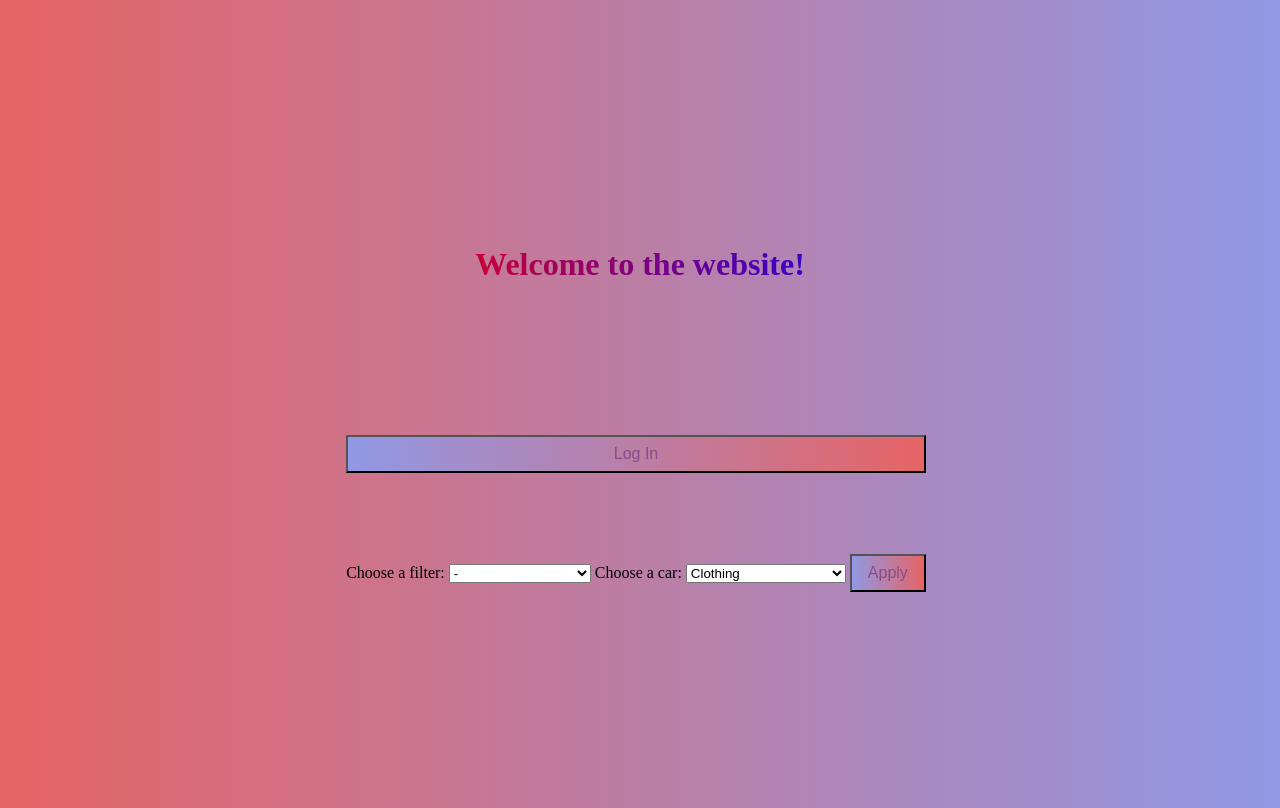
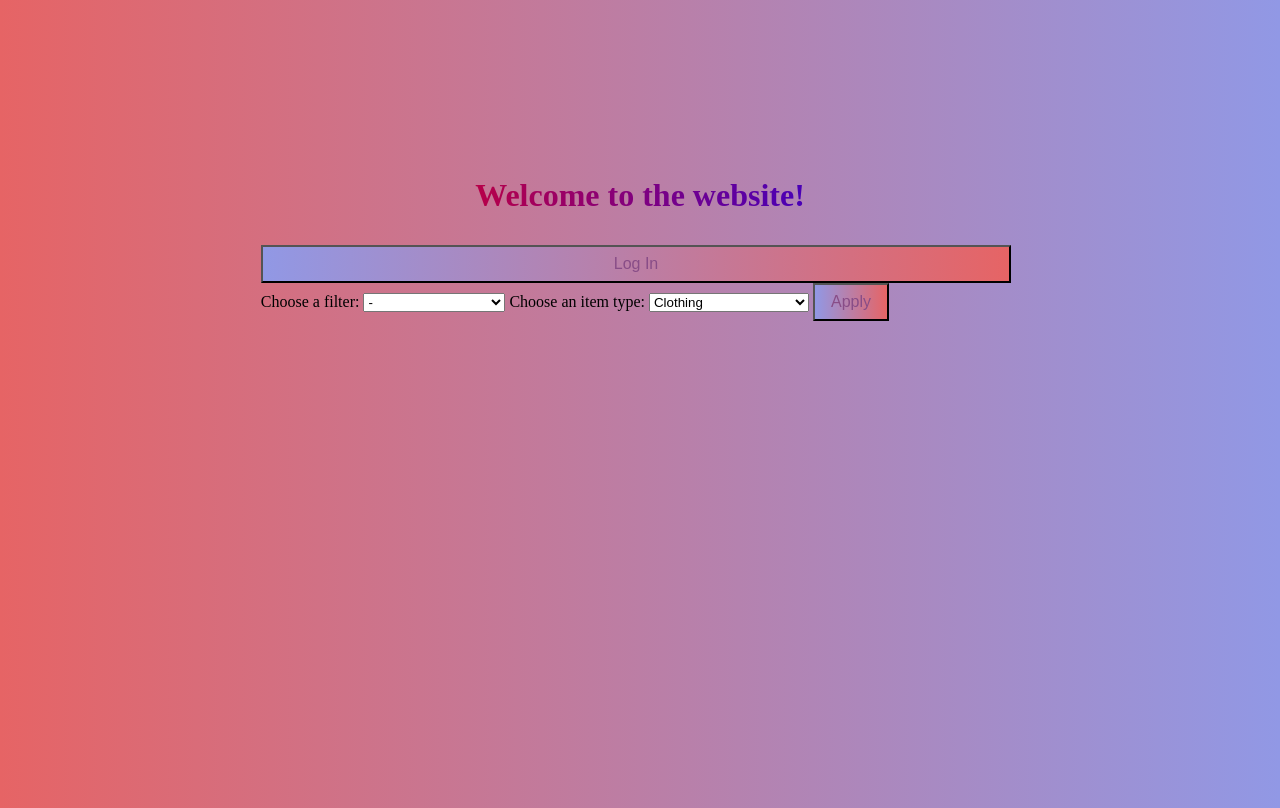
Before and after one commit to SweetSourandChili/basicFlaskApp, a Flask app: page / in a window 1280 px wide. Run offline with Flask 2, Linux system fonts and the light colour scheme.

Commit message:
review and filters missing

```diff
--- a/main.py
+++ b/main.py
@@ -12,6 +12,11 @@
 
 db = client['webData']
 users = db['userData']
+
+clothing = db['clothing']
+compComponents = db['compComponents']
+monitors = db['monitors']
+snacks = db['snacks']
 
 
 @app.route('/')
@@ -32,8 +37,7 @@
     username = fl.request.form['username']
     password = fl.request.form['password']
 
-    print(fl.request.form.get("admin"))
-    if fl.request.form.get("admin"):
+    if fl.request.form.get("admin") == 'True':
         user = users.find_one({"username": username, "admin": True})
     else:
         user = users.find_one({"username": username, "admin": False})
@@ -57,10 +61,10 @@
 @app.route('/user', methods=['POST'])
 def user():
     username = fl.request.form.get('username')
-    password = fl.request.form.get('password')
     add = fl.request.form.get('add')
 
     if add == 'True':
+        password = fl.request.form.get('password')
         # Check if the user already exists in the database
         user_instance = users.find_one({"username": username})
         if user_instance:
@@ -68,15 +72,18 @@
         elif username == "" or password == "":
             return fl.jsonify({'success': False, 'message': 'Empty fields!'}), 405
 
-        users.insert_one({
+        result = users.insert_one({
             'username': username,
             'password': password,
             'avgRating': None,
             'reviews': [],
             'admin': False
         })
+        if result.acknowledged:
+            return fl.jsonify({'success': True, 'message': 'User created successfully.'}), 200
+        else:
+            return fl.jsonify({'success': False, 'message': 'Can not reach the server!'}), 405
 
-        return fl.jsonify({'success': True, 'message': 'User created successfully!'}), 200
 
     else:
         result = users.delete_one({'username': username})
@@ -86,6 +93,117 @@
             return fl.jsonify({'success': False, 'message': 'User not found!'}), 404
 
 
+@app.route('/item', methods=['POST'])
+def item():
+    add = fl.request.form.get('add')
+    type = int(fl.request.form.get('item_type'))
+    if add == 'True':
+        query = {
+            "name": fl.request.form.get('name'),
+            "description": fl.request.form.get('description'),
+            "price": fl.request.form.get('price'),
+            "currency": "$",
+            "seller": fl.request.form.get('seller'),
+            "image": fl.request.form.get('image_link'),
+            "size": fl.request.form.get('size'),
+            "colour": fl.request.form.get('colour'),
+            "spec": fl.request.form.get('spec'),
+            "rating": None,
+            "reviews": []
+        }
+        if type == 0:
+            check_old = clothing.find_one({'name': fl.request.form.get('name')})
+            if check_old:
+                return fl.jsonify({'success': False, 'message': 'There is a item with the same name!'}), 405
+            else:
+                result = clothing.insert_one(query)
+
+        elif type == 1:
+            check_old = compComponents.find_one({'name': fl.request.form.get('name')})
+            if check_old:
+                return fl.jsonify({'success': False, 'message': 'There is a item with the same name!'}), 405
+            else:
+                result = compComponents.insert_one(query)
+
+        elif type == 2:
+            check_old = monitors.find_one({'name': fl.request.form.get('name')})
+            if check_old:
+                return fl.jsonify({'success': False, 'message': 'There is a item with the same name!'}), 405
+            else:
+                result = monitors.insert_one(query)
+
+        elif type == 3:
+            check_old = snacks.find_one({'name': fl.request.form.get('name')})
+            if check_old:
+                return fl.jsonify({'success': False, 'message': 'There is a item with the same name!'}), 405
+            else:
+                result = snacks.insert_one(query)
+
+        else:
+            return fl.jsonify({'success': False, 'message': 'Wrong type value!'}), 405
+
+        if result.acknowledged:
+            return fl.jsonify({'success': True, 'message': 'Item added successfully.'}), 200
+        else:
+            return fl.jsonify({'success': False, 'message': 'Can not reach the server!'}), 405
+
+    else:
+        if type == 0:
+            check_old = clothing.find_one({'name': fl.request.form.get('name')})
+            if check_old:
+                result = clothing.delete_one({'name': fl.request.form.get('name')})
+                if result.deleted_count == 1:
+                    return fl.jsonify({'success': True, 'message': 'Item(Clothing) deleted successfully!'}), 200
+                else:
+                    return fl.jsonify({'success': False, 'message': 'Item not found!'}), 404
+
+        if type == 1:
+            check_old = compComponents.find_one({'name': fl.request.form.get('name')})
+            if check_old:
+                result = compComponents.delete_one({'name': fl.request.form.get('name')})
+                if result.deleted_count == 1:
+                    return fl.jsonify({'success': True, 'message': 'Item(Computer Components) deleted successfully!'}), 200
+                else:
+                    return fl.jsonify({'success': False, 'message': 'Item not found!'}), 404
+
+        if type == 2:
+            check_old = monitors.find_one({'name': fl.request.form.get('name')})
+            if check_old:
+                result = monitors.delete_one({'name': fl.request.form.get('name')})
+                if result.deleted_count == 1:
+                    return fl.jsonify({'success': True, 'message': 'Item(Monitors) deleted successfully!'}), 200
+                else:
+                    return fl.jsonify({'success': False, 'message': 'Item not found!'}), 404
+
+        if type == 3:
+            check_old = snacks.find_one({'name': fl.request.form.get('name')})
+            if check_old:
+                result = snacks.delete_one({'name': fl.request.form.get('name')})
+                if result.deleted_count == 1:
+                    return fl.jsonify({'success': True, 'message': 'Item(Snacks) deleted successfully!'}), 200
+                else:
+                    return fl.jsonify({'success': False, 'message': 'Item not found!'}), 404
+        else:
+            return fl.jsonify({'success': False, 'message': 'Wrong type value!'}), 405
+
+
+@app.route('/list', methods=['POST'])
+def listItems():
+    type = int(fl.request.form.get('item_type'))
+    if type == 0:
+        documents = list(clothing.find({}, {'_id': 0}))
+    elif type == 1:
+        documents = list(compComponents.find({}, {'_id': 0}))
+    elif type == 2:
+        documents = list(monitors.find({}, {'_id': 0}))
+    elif type == 3:
+        documents = list(snacks.find({}, {'_id': 0}))
+    else:
+        documents = list()
+
+    return fl.jsonify(documents), 200
+
+
 if __name__ == '__main__':
     port = int(os.environ.get('PORT', 8080))
     app.run(debug=True, host='0.0.0.0', port=port)
--- a/static/css/style.css
+++ b/static/css/style.css
@@ -22,52 +22,166 @@
     text-align: center;
 }
 
-.welcome{
+.container{
+    width: 60%;
+}
+
+.welcome {
     justify-content: center;
     display: flex;
     align-items: center;
     background-image: linear-gradient(to right, red, blue);
     -webkit-background-clip: text;
     -webkit-text-fill-color: transparent;
-  margin-bottom: 50px;
+    margin-bottom: 10px;
 }
 
-.loginOptions{
+
+.loginOptions {
     display: flex;
     justify-content: center;
     align-items: center;
-  height: 200px;
 }
 
-.loginTables{
+.loginTables {
 
     display: flex;
     justify-content: center;
     align-items: center;
 }
 
-.loginButton{
+.loginButton {
     background-color: #4CAF50;
     color: #884d87;,
-  border: 1px transparent;
+border: 1 px transparent;
     padding: 8px 16px;
     text-align: center;
     text-decoration: none;
     font-size: 16px;
     margin-right: 8px;
-  background-image: linear-gradient(to right,#9198e5, #e66465);
+    background-image: linear-gradient(to right, #9198e5, #e66465);
 }
 
-.smallButton{
+.smallButton {
     flex: 1;
 }
-.bigButton{
+
+.bigButton {
     flex: 2;
 }
 
+.products {
+    display: flex;
+    flex-wrap: wrap;
+    justify-content: center;
+    align-items: flex-start;
+    margin: 20px;
+    min-height: 200px;
+    overflow: auto;
+    height: 300px;
+}
+
+.item {
+    width: 300px;
+    margin: 10px;
+    padding: 20px;
+    border: 1px solid orange;
+    border-radius: 5px;
+    box-shadow: 0 0 5px #ddd;
+    background-color: #fff;
+    text-align: center;
+    transition: transform 0.3s ease;
+}
+
+.item:hover {
+    transform: translateY(-5px);
+    box-shadow: 0 5px 15px rgba(0, 0, 0, 0.1);
+}
+
+.name {
+    font-size: 20px;
+    font-weight: 600;
+    margin: 10px 0;
+    text-transform: uppercase;
+}
+
+.description {
+    font-size: 14px;
+    color: #777;
+    margin: 10px 0;
+}
+
+.price {
+    font-size: 18px;
+    font-weight: 600;
+    margin: 10px 0;
+}
+
+.seller {
+    font-size: 14px;
+    color: #777;
+    margin: 10px 0;
+}
+
+.image {
+    width: 100%;
+    height: 200px;
+    object-fit: cover;
+    margin: 10px 0;
+}
+
+.size {
+    font-size: 14px;
+    color: #777;
+    margin: 10px 0;
+}
+
+.colour {
+    font-size: 14px;
+    color: #777;
+    margin: 10px 0;
+}
+
+.spec {
+    font-size: 14px;
+    color: #777;
+    margin: 10px 0;
+}
+
+.rating {
+    font-size: 14px;
+    color: #777;
+    margin: 10px 0;
+}
+
+.reviews {
+    font-size: 14px;
+    margin: 0;
+    padding: 0;
+    list-style: none;
+    text-align: left;
+}
+
+.review {
+    margin: 5px 0;
+    padding: 5px 0;
+    border-top: 1px solid #ddd;
+    font-size: 14px;
+}
+
+.review:first-child {
+    border-top: none;
+    margin-top: 0;
+    padding-top: 0;
+}
+
+.review:last-child {
+    margin-bottom: 0;
+    padding-bottom: 0;
+}
 
 @media (max-width: 768px) {
     .welcome {
-    margin-bottom: 25px;
+        margin-bottom: 5px;
     }
 }
--- a/static/js/index.js
+++ b/static/js/index.js
@@ -31,6 +31,94 @@
     }
 });
 
-var loggedInOperations = function (){
+const productsDiv = document.getElementById("products");
+const filterButton = document.getElementById("filterButton");
+const filtersSelect = document.getElementById("filters");
+const itemsSelect = document.getElementById("items");
 
-}
+filterButton.addEventListener("click", function() {
+    const selectedFilter = filtersSelect.value;
+    const selectedItem = itemsSelect.value;
+    showElements(parseInt(selectedItem));
+});
+const showElements = function (type) {
+    const xhr = new XMLHttpRequest();
+    xhr.open("POST", "/list");
+    xhr.setRequestHeader('Content-Type', 'application/x-www-form-urlencoded');
+    xhr.onload = function() {
+        if (xhr.status === 200) {
+            productsDiv.innerHTML = "";
+            const items = JSON.parse(xhr.responseText);
+            items.forEach(item =>{
+                const itemElement = document.createElement("div");
+                const nameElement = document.createElement("h2");
+                const descriptionElement = document.createElement("p");
+                const priceElement = document.createElement("p");
+                const sellerElement = document.createElement("p");
+                const imageElement = document.createElement("img");
+                const sizeElement = document.createElement("p");
+                const colourElement = document.createElement("p");
+                const specElement = document.createElement("p");
+                const ratingElement = document.createElement("p");
+                const reviewsElement = document.createElement("ul");
+
+                item.reviews.forEach(review => {
+                const reviewElement = document.createElement("li");
+                reviewElement.textContent = review.username + ": " + review.comment + " (" + review.rating + " stars)";
+                reviewElement.className = "review";
+                reviewsElement.appendChild(reviewElement);
+            });
+
+                itemElement.className = "item";
+
+                nameElement.textContent = item.name;
+                nameElement.className = "name";
+
+                descriptionElement.textContent = item.description;
+                descriptionElement.className = "description";
+
+                priceElement.textContent = "Price: " + item.price + " " + item.currency;
+                priceElement.className = "price"
+
+                sellerElement.textContent = "Seller: " + item.seller;
+                sellerElement.className = "seller";
+
+                imageElement.src = item.image;
+                imageElement.className = "image";
+                imageElement.alt = item.name + " image";
+
+                sizeElement.textContent = "Size: " + item.size;
+                sizeElement.className = "size";
+
+                colourElement.textContent = "Colour: " + item.colour;
+                colourElement.className = "colour";
+
+                specElement.textContent = "Spec: " + item.spec;
+                specElement.className = "spec";
+
+                ratingElement.textContent = "Rating: " + item.rating;
+                ratingElement.className = "rating";
+
+                reviewsElement.className = "reviews";
+
+
+                itemElement.appendChild(nameElement);
+                itemElement.appendChild(descriptionElement);
+                itemElement.appendChild(priceElement);
+                itemElement.appendChild(sellerElement);
+                itemElement.appendChild(imageElement);
+                itemElement.appendChild(sizeElement);
+                itemElement.appendChild(colourElement);
+                itemElement.appendChild(specElement);
+                itemElement.appendChild(ratingElement);
+                itemElement.appendChild(reviewsElement);
+
+                productsDiv.appendChild(itemElement);
+            })
+        }
+        else{
+            alert(xhr.statusText);
+        }
+    }
+    xhr.send(`item_type=${type}`);
+};
--- a/static/js/login.js
+++ b/static/js/login.js
@@ -19,7 +19,7 @@
                alert(resp.message);
           }
      };
-     xhr.send(`username=${username}&password=${password}admin=False`);
+     xhr.send(`username=${username}&password=${password}&admin=False`);
 });
 
 getAdmin.addEventListener("click", function() {
--- a/templates/index.html
+++ b/templates/index.html
@@ -28,19 +28,18 @@
             <option value="EtC">Expensive to Cheap</option>
         </select>
 
-        <label for="items">Choose a car:</label>
+        <label for="items">Choose an item type:</label>
         <select name="items" id="items">
-            <option value="Clothing">Clothing</option>
-            <option value="ComputerComponents">Computer Components</option>
-            <option value="Monitors">Monitors</option>
-            <option value="Snacks">Snacks</option>
+            <option value=0>Clothing</option>
+            <option value=1>Computer Components</option>
+            <option value=2>Monitors</option>
+            <option value=3>Snacks</option>
         </select>
 
         <button id="filterButton" class="loginButton bigButton">Apply</button>
     </div>
 
-    <div class="products">
-
+    <div id="products" class="products">
     </div>
 </div>
 <script src="{{ url_for('static', filename='js/index.js') }}"></script>
```
Also changed, not shown: static/js/admin.js (+26 -12 lines), templates/admin.html (+11 -9 lines). Lines whose indentation alone changed are shown as unchanged.
